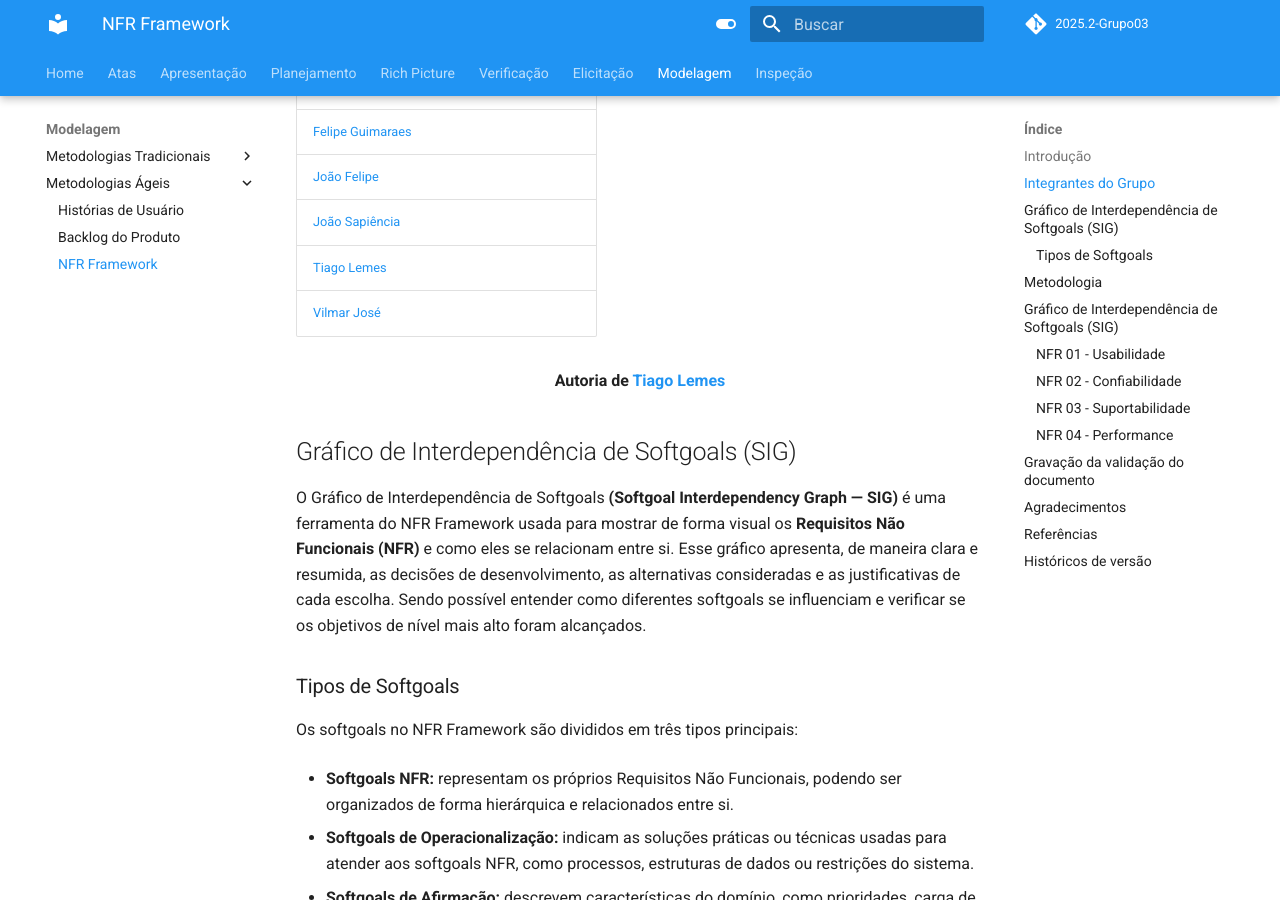
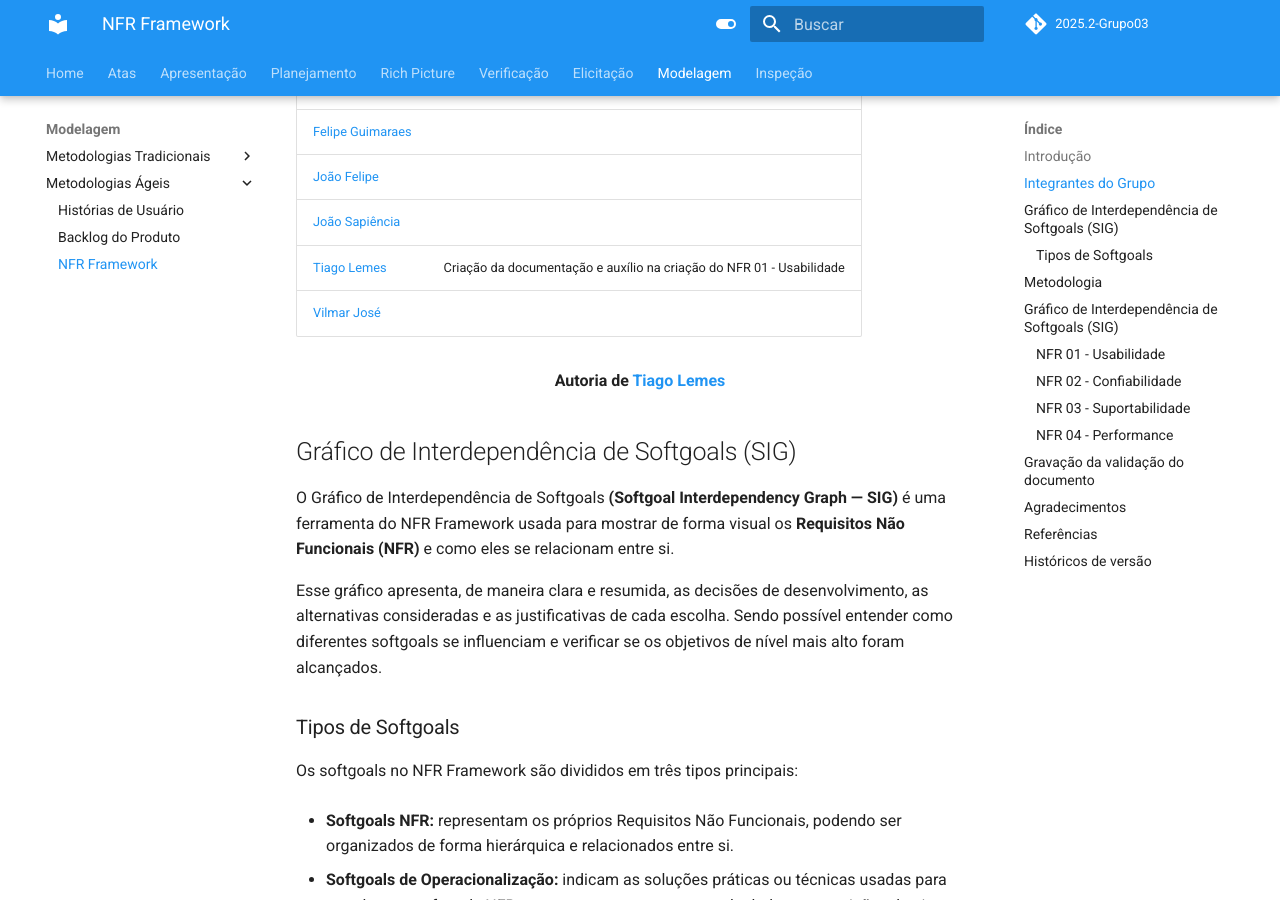
Before and after one commit to Requisitos-de-Software/2025.2-Grupo03, an MkDocs documentation site: the page built from docs/Modelagem/nfr_framework.md, in a window 1280 px wide and 900 px high, scrolled down 727 px. Built offline with MkDocs 1.6.1 and Material for MkDocs 9.7.7, drawn with Linux system fonts in a browser that asks for light colours; comment, search, counter and statistics services are not loaded.

Commit message:
Update nfr_framework.md

```diff
--- a/docs/Modelagem/nfr_framework.md
+++ b/docs/Modelagem/nfr_framework.md
@@ -17,13 +17,14 @@ A Tabela 1 apresenta todos os integrantes da equipe que participaram da etapa de
 | [Felipe Guimaraes](https://github.com/felipegf1) |   |
 | [João Felipe](https://github.com/MrBolt2005) |   |
 | [João Sapiência](https://github.com/JoaoSapiencia) |   |
-| [Tiago Lemes](https://github.com/TiagoTeixeira-2005) |   |
+| [Tiago Lemes](https://github.com/TiagoTeixeira-2005) | Criação da documentação e auxílio na criação do NFR 01 - Usabilidade |
 | [Vilmar José](https://github.com/VilmarFagundes) |   |
 
 <div align="center"><strong>Autoria de <a href="https://github.com/TiagoTeixeira-2005">Tiago Lemes</a></strong></div>
 
 ## Gráfico de Interdependência de Softgoals (SIG)
 O Gráfico de Interdependência de Softgoals **(Softgoal Interdependency Graph — SIG)** é uma ferramenta do NFR Framework usada para mostrar de forma visual os **Requisitos Não Funcionais (NFR)** e como eles se relacionam entre si.
+
 Esse gráfico apresenta, de maneira clara e resumida, as decisões de desenvolvimento, as alternativas consideradas e as justificativas de cada escolha. Sendo possível entender como diferentes softgoals se influenciam e verificar se os objetivos de nível mais alto foram alcançados.
 
 ### Tipos de Softgoals
```
